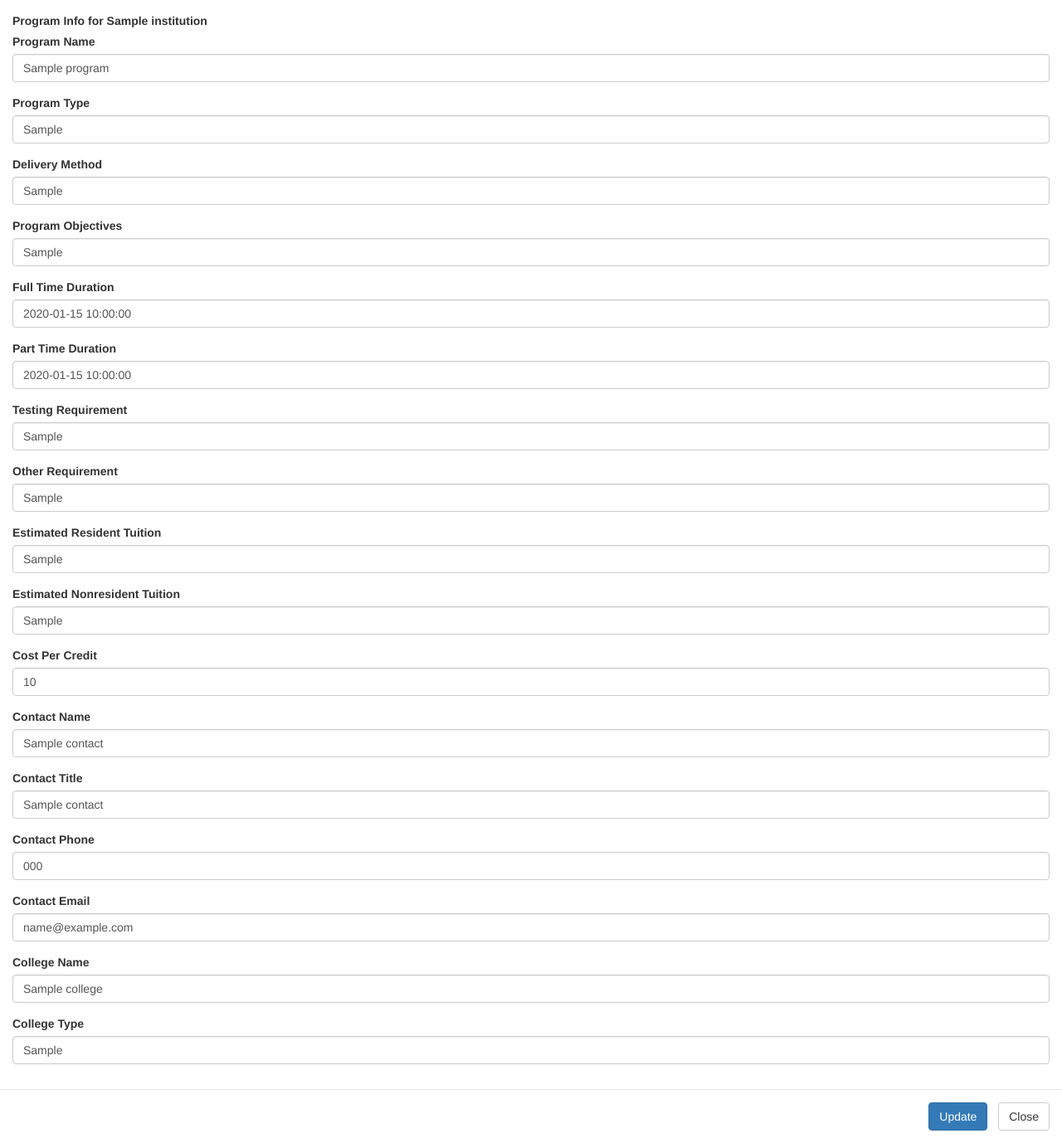
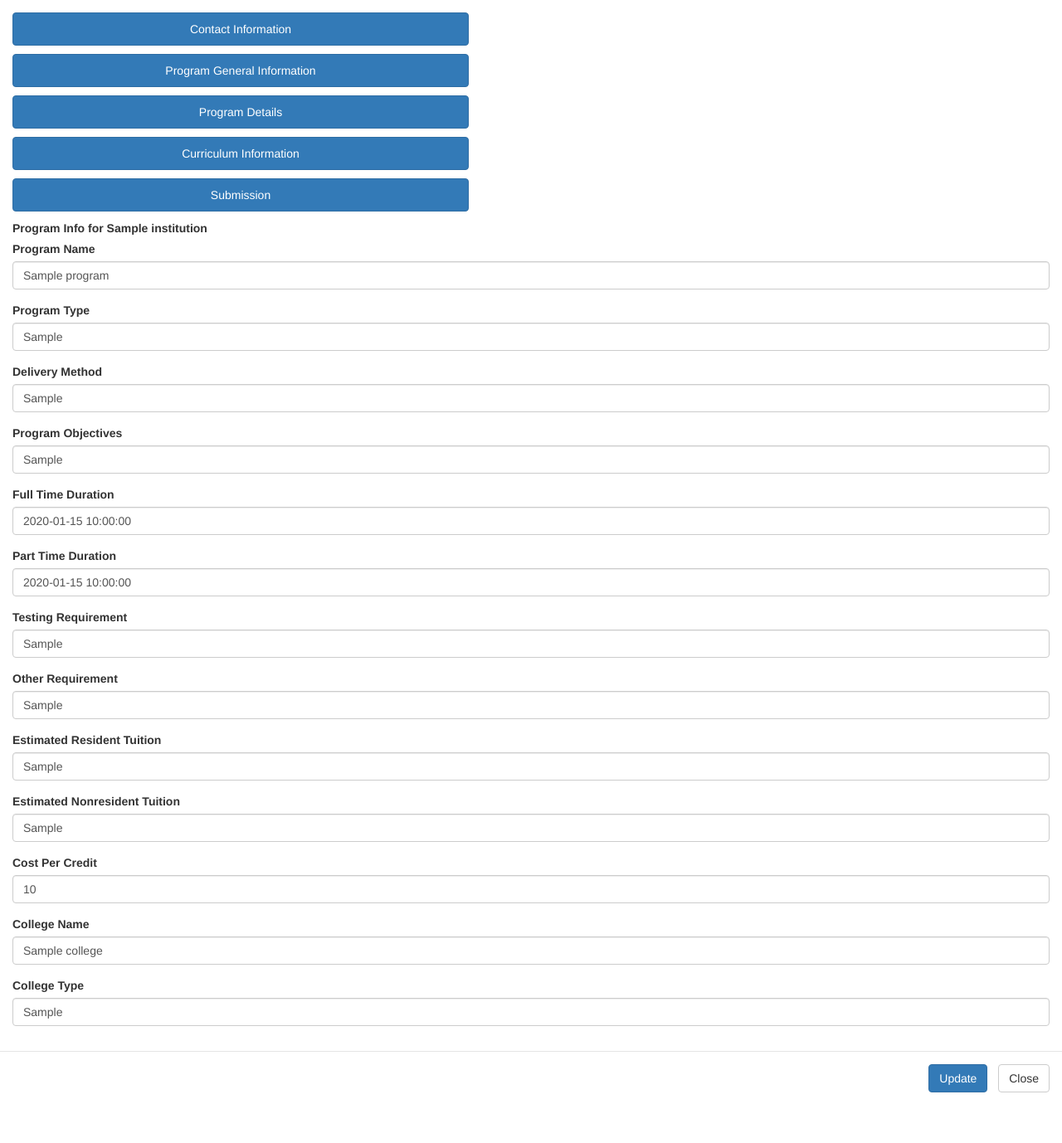
Before and after one commit to Trkelley/INFORMSCapstone, a PHP site: page /getPrograms.php?id=1 in a window 1280 px wide. Shown: the whole page at 83% size. After the commit the page ends 1317 px from the top, so only its background shows below. Run offline with PHP 8.4, Linux system fonts and the light colour scheme; tables that the repository leaves empty or names only in its code hold one stand-in row (values such as "Sample post"); data that the repository does not hold is empty.

Commit message:
Accordian added

```diff
--- a/getPrograms.php
+++ b/getPrograms.php
@@ -1,7 +1,6 @@
 <?php
 require('conn.php');
 $id = $_GET['id'];
-
 /* if (isset($_POST['submit'])) {
  $id = $_POST['InstitutionId'];
  $collegeName = $_POST['CollegeName'];
@@ -9,7 +8,6 @@ $id = $_GET['id'];
  $conn->query("UPDATE `details` SET `CollegeName` = '$collegeName', `InstitutionName` = '$institutionName', WHERE `InstitutionId`='$id'");
  header("location:Index.php");
  } */
-
 $result = $conn->query("SELECT  i.InstitutionName, p.ProgramName, p.ProgramType, p.DeliveryMethod, p.ProgramObjectives, p.FullTimeDuration, p.PartTimeDuration,
 	p.TestingRequirement, p.OtherRequirement, p.EstimatedResidentTuition, p.EstimatedNonresidentTuition, p.CostPerCredit,
 	c.ContactName, c.ContactTitle, c.ContactPhone, c.ContactEmail, co.CollegeName, co.CollegeType
@@ -21,7 +19,6 @@ $result = $conn->query("SELECT  i.InstitutionName, p.ProgramName, p.ProgramType,
 	JOIN contacts c
 	ON p.ContactId = c.ContactId WHERE p.InstitutionId = $id ;");
 $sqlRes = mysqli_fetch_assoc($result);
-
 ?>
 <!DOCTYPE html>
 <html lang="en">
@@ -37,6 +34,73 @@ $sqlRes = mysqli_fetch_assoc($result);
 <body>
 <form method="post" action="Index.php" role="form">
 	<div class="modal-body">
+	<p>
+  <button class="btn btn-primary" style="width:550px; height:40px;" type="button" data-toggle="collapse" data-target="#ContactInfoCollapse" aria-expanded="false" aria-controls="ContactInfoCollapse">
+    Contact Information
+  </button>
+</p>
+<div class="collapse" id="ContactInfoCollapse">
+  <div class="card card-body">
+  <div class="form-group">
+		    <label for="c.ContactName">Contact Name</label>
+		    <input type="text" class="form-control" id="contactName" name="contactName" value="<?php echo $sqlRes['ContactName'];?>"/>
+		</div>
+		<div class="form-group">
+		    <label for="c.ContactTitle">Contact Title</label>
+		    <input type="text" class="form-control" id="contactTitle" name="contactTitle" value="<?php echo $sqlRes['ContactTitle'];?>"/>
+		</div>
+		<div class="form-group">
+		    <label for="c.ContactPhone">Contact Phone</label>
+		    <input type="text" class="form-control" id="contactPhone" name="contactPhone" value="<?php echo $sqlRes['ContactPhone'];?>"/>
+		</div>
+		<div class="form-group">
+		    <label for="c.ContactEmail">Contact Email</label>
+		    <input type="text" class="form-control" id="contactEmail" name="contactEmail" value="<?php echo $sqlRes['ContactEmail'];?>"/>
+		</div>
+  </div>
+</div>
+<p>
+<button class="btn btn-primary" style="width:550px; height:40px;" type="button" data-toggle="collapse" data-target="#ProgramGeneralInfoCollapse" aria-expanded="false" aria-controls="ProgramGeneralInfoCollapse">
+    Program General Information
+  </button>
+  </p>
+<div class="collapse" id="ProgramGeneralInfoCollapse">
+  <div class="card card-body">
+	<label for="i.InstitutionName">Program Info for <?php echo $sqlRes['InstitutionName'];?></label>
+		<div class="form-group">
+		    <label for="p.ProgramName">Program Name</label>
+		    <input type="text" class="form-control" id="programName" name="programName" value="<?php echo $sqlRes['ProgramName'];?>"/>
+		</div>
+		<div class="form-group">
+		    <label for="p.ProgramType">Program Type</label>
+		    <input type="text" class="form-control" id="programType" name="programType" value="<?php echo $sqlRes['ProgramType'];?>"/>
+		</div>
+		<div class="form-group">
+		    <label for="p.DeliveryMethod">Delivery Method</label>
+		    <input type="text" class="form-control" id="deliveryMethod" name="deliveryMethod" value="<?php echo $sqlRes['DeliveryMethod'];?>"/>
+		</div>
+		<div class="form-group">
+		    <label for="p.ProgramObjectives">Program Objectives</label>
+		    <input type="text" class="form-control" id="programObjectives" name="programObjectives" value="<?php echo $sqlRes['ProgramObjectives'];?>"/>
+		</div>
+
+  </div>
+</div>
+<p>
+<button class="btn btn-primary" style="width:550px; height:40px;" type="button" data-toggle="collapse" data-target="#ProgramGeneralInfoCollapse" aria-expanded="false" aria-controls="ProgramGeneralInfoCollapse">
+    Program Details
+  </button>
+  </p>
+<p>
+<button class="btn btn-primary" style="width:550px; height:40px;" type="button" data-toggle="collapse" data-target="#ProgramGeneralInfoCollapse" aria-expanded="false" aria-controls="ProgramGeneralInfoCollapse">
+    Curriculum Information
+  </button>
+  </p>
+  <p>
+<button class="btn btn-primary" style="width:550px; height:40px;" type="button" data-toggle="collapse" data-target="#ProgramGeneralInfoCollapse" aria-expanded="false" aria-controls="ProgramGeneralInfoCollapse">
+    Submission
+  </button>
+  </p>
 	<label for="i.InstitutionName">Program Info for <?php echo $sqlRes['InstitutionName'];?></label>
 		<div class="form-group">
 		    <label for="p.ProgramName">Program Name</label>
@@ -82,22 +146,7 @@ $sqlRes = mysqli_fetch_assoc($result);
 		    <label for="p.CostPerCredit">Cost Per Credit</label>
 		    <input type="text" class="form-control" id="costPerCredit" name="costPerCredit" value="<?php echo $sqlRes['CostPerCredit'];?>"/>
 		</div>
-		<div class="form-group">
-		    <label for="c.ContactName">Contact Name</label>
-		    <input type="text" class="form-control" id="contactName" name="contactName" value="<?php echo $sqlRes['ContactName'];?>"/>
-		</div>
-		<div class="form-group">
-		    <label for="c.ContactTitle">Contact Title</label>
-		    <input type="text" class="form-control" id="contactTitle" name="contactTitle" value="<?php echo $sqlRes['ContactTitle'];?>"/>
-		</div>
-		<div class="form-group">
-		    <label for="c.ContactPhone">Contact Phone</label>
-		    <input type="text" class="form-control" id="contactPhone" name="contactPhone" value="<?php echo $sqlRes['ContactPhone'];?>"/>
-		</div>
-		<div class="form-group">
-		    <label for="c.ContactEmail">Contact Email</label>
-		    <input type="text" class="form-control" id="contactEmail" name="contactEmail" value="<?php echo $sqlRes['ContactEmail'];?>"/>
-		</div>
+
 		<div class="form-group">
 		    <label for="co.CollegeName">College Name</label>
 		    <input type="text" class="form-control" id="collegeName" name="collegeName" value="<?php echo $sqlRes['CollegeName'];?>"/>
```
Lines whose indentation alone changed are shown as unchanged.
